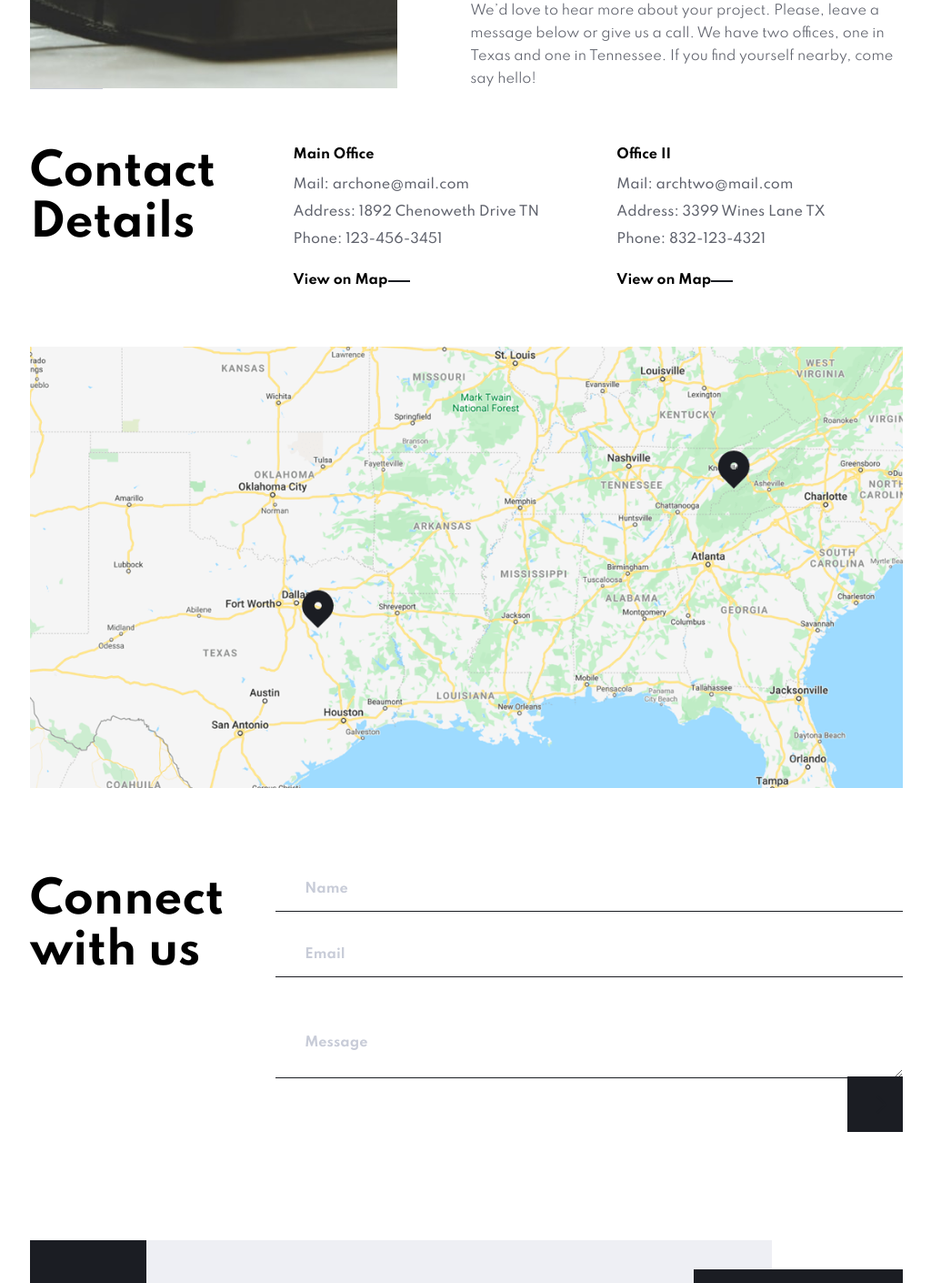
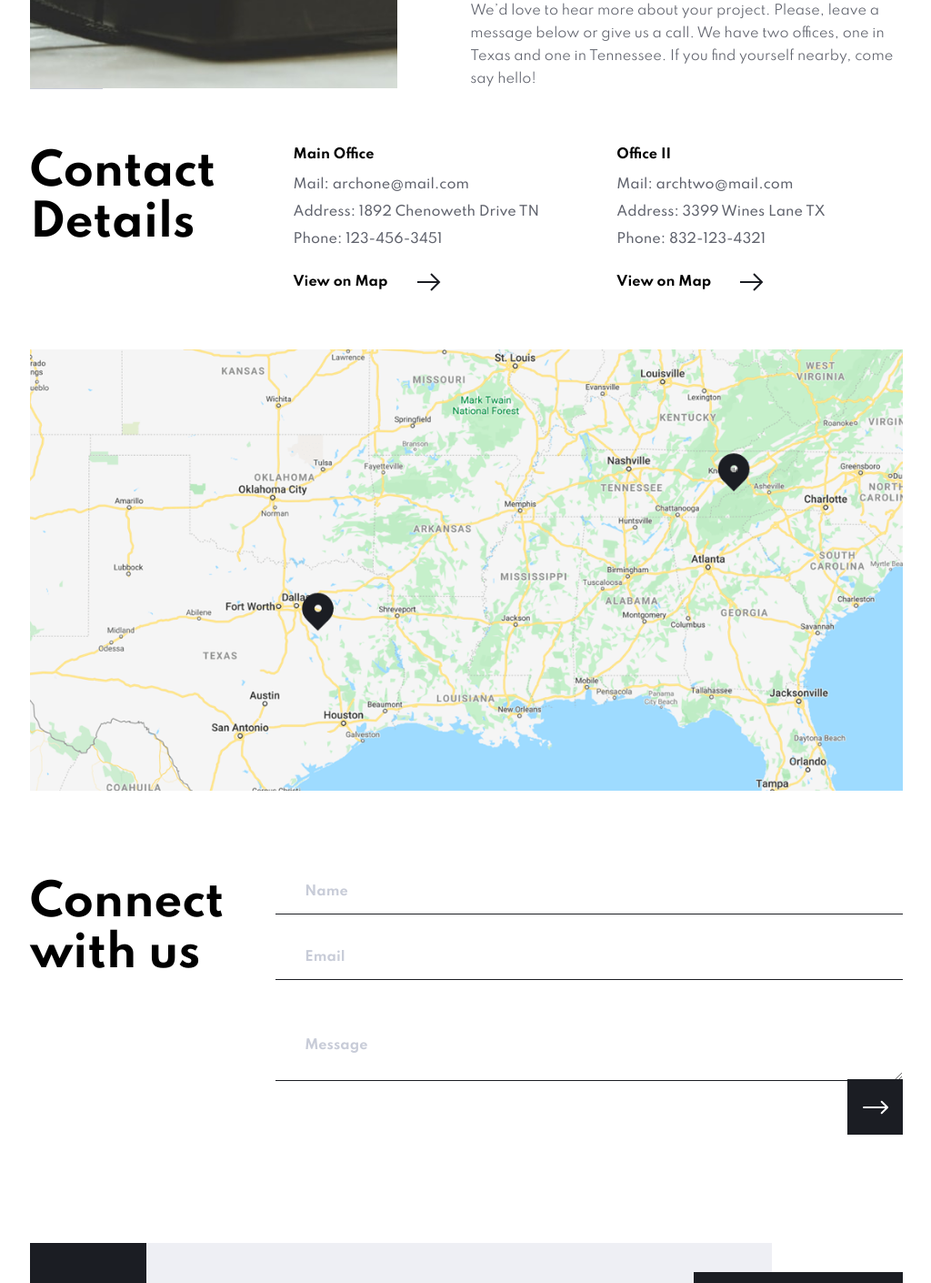
Before and after one commit to toriola998/Arch-studio, a Vue app: page /contact in a window 1280 px wide. Shown: the part 731-2141 px from the top of the page at 91% size, without its empty margins (127-1151 px from the left). Built offline with nearby package versions, Linux system fonts and the light colour scheme.

Commit message:
added router links to pages

```diff
--- a/src/components/ContactInfo.vue
+++ b/src/components/ContactInfo.vue
@@ -10,7 +10,7 @@
         </div>
         <div class="flex">
             <p><strong>View on Map</strong></p>
-            <img src="./../assets/icons/icon-arrow1.svg" alt="go-to-arrow"/>
+            <img src="./../assets/icons/icon-arrow.svg" alt="go-to-arrow" style="margin-left: 2rem"/>
         </div>
     </div>
 </template>
--- a/src/views/Contact.vue
+++ b/src/views/Contact.vue
@@ -31,7 +31,7 @@
             <input type="text" placeholder="Email" />
             <textarea type="text" placeholder="Message"></textarea>
             <button type="submit" class="flex">
-                <img src="./../assets/icons/icon-arrow.svg" alt=""/>
+                <img src="./../assets/icons/icon-arrow-white.svg" alt="visit-arrow" style="height: 2rem"/>
             </button>
         </form>
     </section>
@@ -110,7 +110,6 @@ export default {
     .desktop-map {
         display: none;
     }
-
     @media screen and (min-width: 520px) {
         .contact {
             padding: 0 4rem 4rem;
--- a/src/views/Home.vue
+++ b/src/views/Home.vue
@@ -7,7 +7,7 @@
                     <h1>Project <br> Paramour</h1>
                     <p class="note">Project made for an art museum near Southwest London.
                     Project Paramour is a statement of bold, modern architecture.</p>
-                    <CtaButton btnContent="See our portfolio" style="width: 16rem"/>
+                    <CtaButton to="/portfolio" btnContent="See our portfolio" style="width: 16rem"/>
                 </div>
             </div>
         </section>
@@ -34,7 +34,7 @@
             <div class="about-us flex">
                 <div>
                     <h2>Small team, <br> big ideas</h2>
-                    <CtaButton btnContent="About us" style="width: 11rem"/>
+                    <CtaButton to="/about-us" btnContent="About us" style="width: 11rem"/>
                 </div>
             </div>
         </section>
@@ -42,7 +42,7 @@
         <section class="features">
             <div class="featured-heading">
                 <h2>Featured</h2>
-                <CtaButton btnContent="See All" class="feature-btn"/>
+                <CtaButton to="/portfolio" btnContent="See All" class="feature-btn"/>
             </div>
 
             <div class="project-wrapper">
@@ -53,7 +53,7 @@
                 <ProjectLayout filename="image-prototype" projectName="Le Prototype"
                         info="View All Projects" projectNumber="3"/>
             </div>
-           <CtaButton btnContent="See all" style="margin-top: 1rem" class="hide-btn-tab"/>
+           <CtaButton to="/portfolio" btnContent="See all" style="margin-top: 1rem" class="hide-btn-tab"/>
         </section>
         <TheFooter />
     </main>
```
Also changed, not shown: src/assets/icons/icon-arrow1.svg (deleted).
